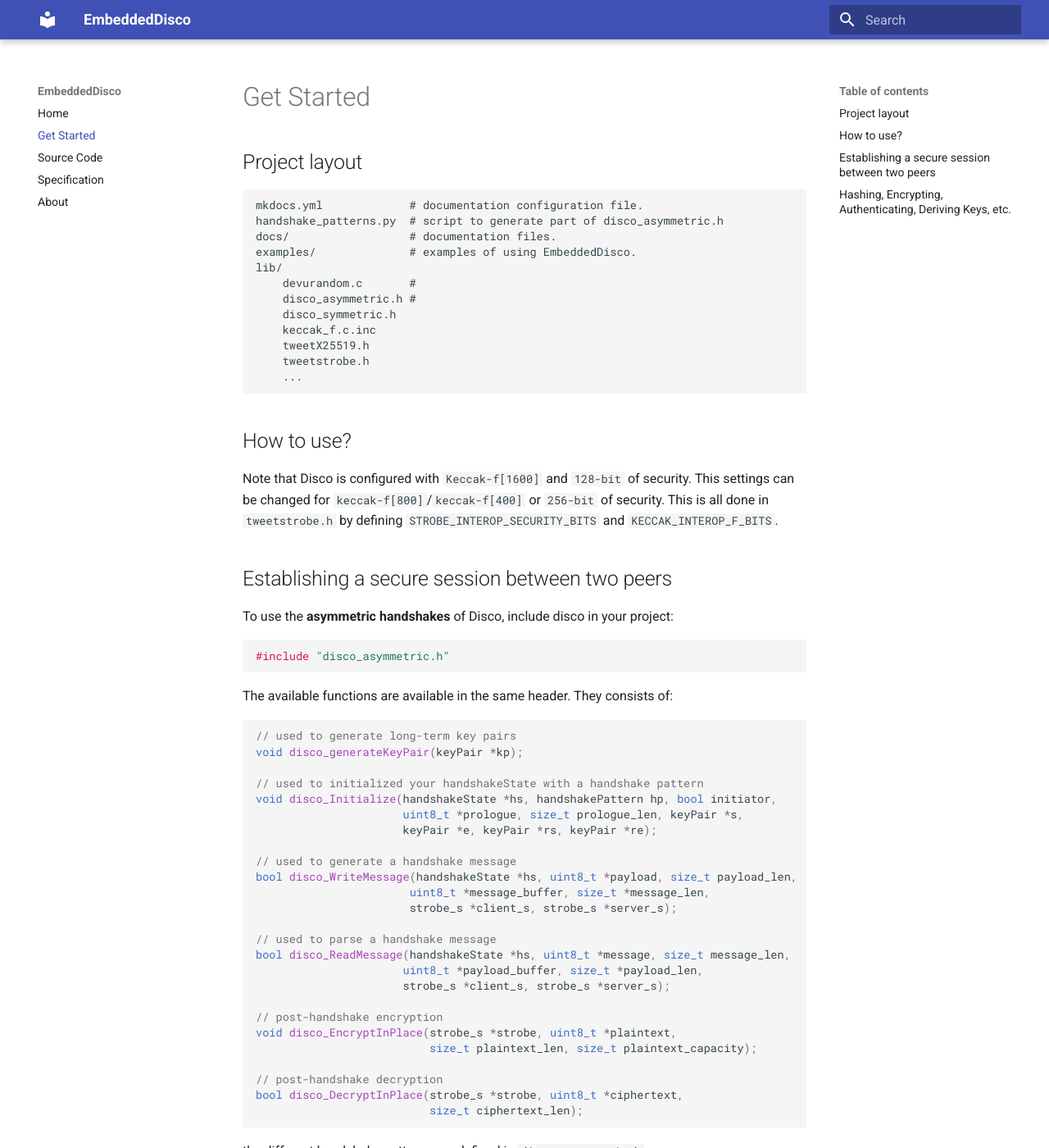
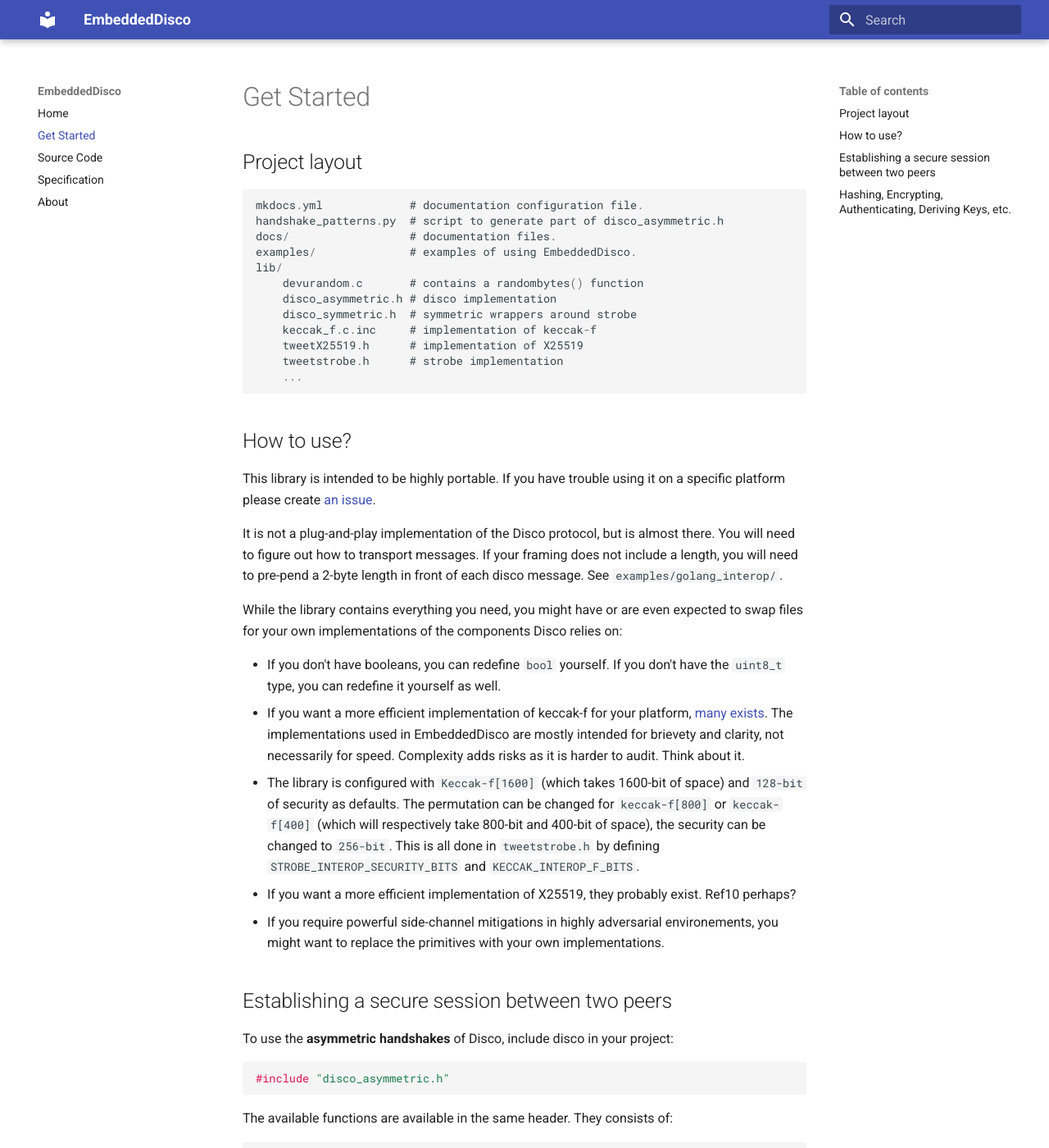
Before and after one commit to mimoo/disco-c, an MkDocs documentation site: the page built from docs/get_started.md, in a window 1280 px wide and 1400 px high. Shown: the whole window at 82% size. Built offline with MkDocs 1.6.1 and Material for MkDocs 9.7.7, drawn with Linux system fonts in a browser that asks for light colours.

Commit message:
get started updated

```diff
--- a/docs/get_started.md
+++ b/docs/get_started.md
@@ -7,17 +7,27 @@
     docs/                  # documentation files.
     examples/              # examples of using EmbeddedDisco.
     lib/
-        devurandom.c       #
-        disco_asymmetric.h #
-        disco_symmetric.h
-        keccak_f.c.inc
-        tweetX25519.h
-        tweetstrobe.h
+        devurandom.c       # contains a randombytes() function
+        disco_asymmetric.h # disco implementation
+        disco_symmetric.h  # symmetric wrappers around strobe
+        keccak_f.c.inc     # implementation of keccak-f
+        tweetX25519.h      # implementation of X25519
+        tweetstrobe.h      # strobe implementation
         ...
 
 ## How to use?
 
-Note that Disco is configured with `Keccak-f[1600]` and `128-bit` of security. This settings can be changed for `keccak-f[800]`/`keccak-f[400]` or `256-bit` of security. This is all done in `tweetstrobe.h` by defining `STROBE_INTEROP_SECURITY_BITS` and `KECCAK_INTEROP_F_BITS`.
+This library is intended to be highly portable. If you have trouble using it on a specific platform please create [an issue](https://github.com/mimoo/disco-c/issues).
+
+It is not a plug-and-play implementation of the Disco protocol, but is almost there. You will need to figure out how to transport messages. If your framing does not include a length, you will need to pre-pend a 2-byte length in front of each disco message. See `examples/golang_interop/`.
+
+While the library contains everything you need, you might have or are even expected to swap files for your own implementations of the components Disco relies on:
+
+* If you don't have booleans, you can redefine `bool` yourself. If you don't have the `uint8_t` type, you can redefine it yourself as well.
+* If you want a more efficient implementation of keccak-f for your platform, [many exists](https://github.com/XKCP/XKCP). The implementations used in EmbeddedDisco are mostly intended for brievety and clarity, not necessarily for speed. Complexity adds risks as it is harder to audit. Think about it.
+* The library is configured with `Keccak-f[1600]` (which takes 1600-bit of space) and `128-bit` of security as defaults. The permutation can be changed for `keccak-f[800]` or `keccak-f[400]` (which will respectively take 800-bit and 400-bit of space), the security can be changed to `256-bit`. This is all done in `tweetstrobe.h` by defining `STROBE_INTEROP_SECURITY_BITS` and `KECCAK_INTEROP_F_BITS`.
+* If you want a more efficient implementation of X25519, they probably exist. Ref10 perhaps?
+* If you require powerful side-channel mitigations in highly adversarial environements, you might want to replace the primitives with your own implementations.
 
 ## Establishing a secure session between two peers
 
```
